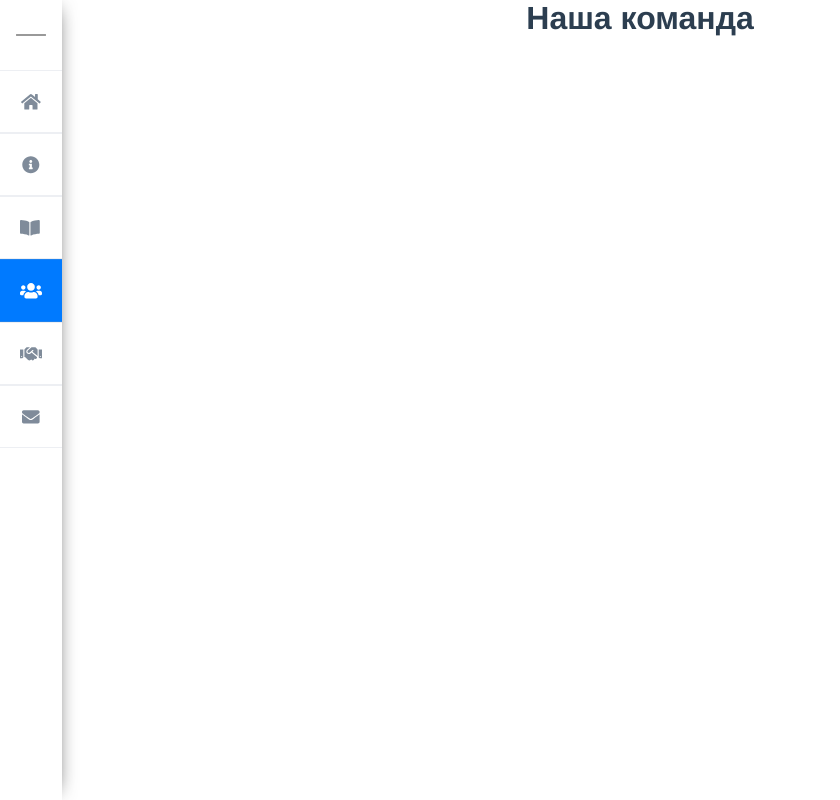
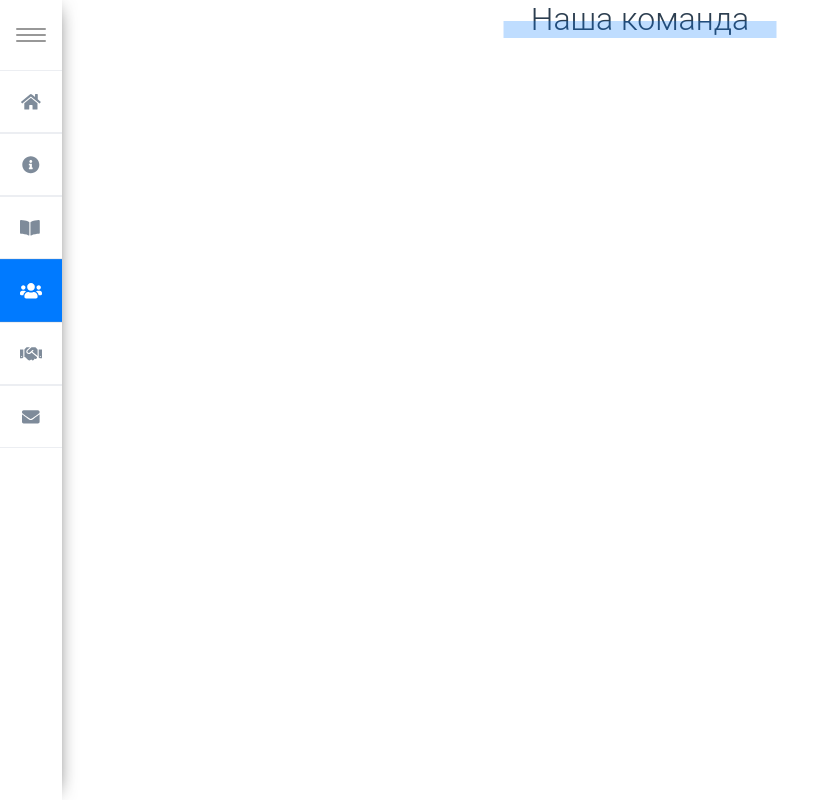
Before and after one commit to meltmestnt/vuetest1, a Vue app: page /ourteam in a window 1280 px wide. Shown: the whole page, without its empty margins (0-840 px from the left). Built offline with nearby package versions, Linux system fonts and the light colour scheme.

Commit message:
Add files via upload

```diff
--- a/src/App.vue
+++ b/src/App.vue
@@ -16,14 +16,63 @@ export default {
 
 <style>
 #app {
-  font-family: "Avenir", Helvetica, Arial, sans-serif;
-  -webkit-font-smoothing: antialiased;
-  -moz-osx-font-smoothing: grayscale;
+  font-family: 'Roboto', sans-serif;
   text-align: center;
   color: #2c3e50;
   height: 100vh;
+  font-weight: 300;
+  overflow-x: hidden;
 }
-
+.main {
+  background-color: rgba(255, 255, 255, 0.5);
+  width: 100vw;
+  height: 100vh;
+  display: flex;
+  flex-direction: row;
+  position: relative;
+}
+.main__container {
+  width: 100vw;
+  height: 100vh;
+}
+.main__container h1,h2 {
+    font-weight: 300;
+  margin: 10px;
+  font-size: 2rem;
+  position: relative;
+  display: inline;
+  z-index: 99;
+}
+.main__container h1::after {
+  content: '';
+  width: 125%;
+  height: 45%;
+  background-color: #007aff;
+  opacity: 0.25;
+  z-index: 1;
+  position: absolute;
+  top: 55%;
+  left: 50%;
+  transform: translateX(-50%)
+}
+section {
+  width: 100%;
+  min-height: 100%;
+  display: flex;
+  align-items: center;
+  justify-content: center;
+}
+.content {
+  margin-left: 62px;
+  padding: 10px;
+  width: 75%;
+  height: 100%;
+  margin: 0 auto;
+  display: flex;
+  flex-direction: column;
+  justify-content: center;
+  align-items: center;
+}
 .fade-enter-active, .fade-leave-active {
   transition: .3s all;
 }
```
